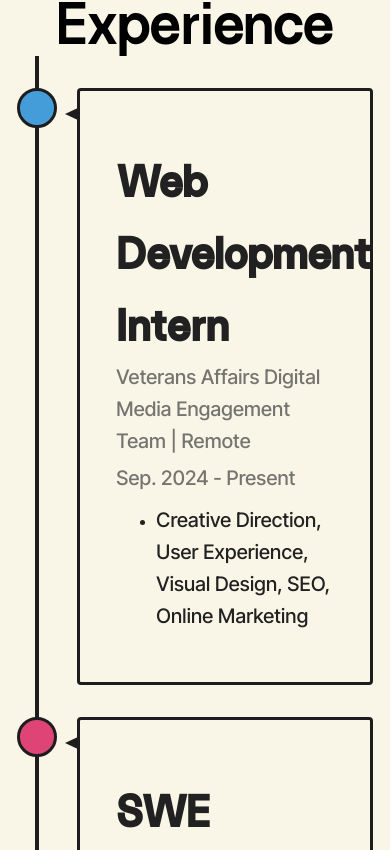
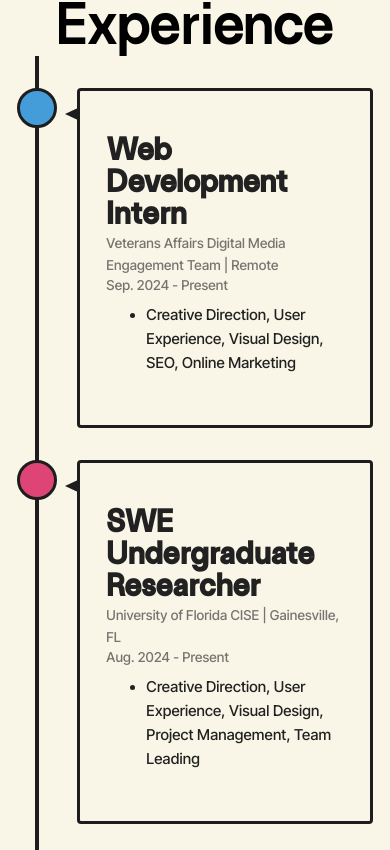
Before and after one commit to rachel-pu/rachel-pu-portfolio, a React (Create React App) app: page / in a window 390 px wide. Shown: the part 1794-2644 px from the top of the page. Built offline with nearby package versions, Linux system fonts and the light colour scheme.

Commit message:
adjusting responsiveness of experience page

```diff
--- a/src/css/Experience.css
+++ b/src/css/Experience.css
@@ -6,7 +6,8 @@
     font-size: 2.8rem !important;
     font-family: Liga-Sans-Bold !important;
     font-weight: bold !important;
-    margin-bottom: -18px !important;
+    margin-bottom: -8px !important;
+    line-height: 1 !important;
 }
 
 .duration-text{
@@ -31,8 +32,8 @@
 
 .bullet-point {
     color: #212121;
-    /*font-size: 2rem;*/
 }
+
 
 /* timeline */
 .timeline-elements{
@@ -55,3 +56,79 @@
     box-shadow: none !important;
     border: 3px solid #1e1d1d;
 }
+
+/* when screen size changes, these are the changes*/
+@media (max-width: 1400px) {
+    .title-text{
+        font-size: 2.6rem !important;
+    }
+    .duration-text{
+        font-size: 18px !important;
+    }
+    .company-location-text{
+        font-size: 1.2rem !important;
+    }
+    .description-text{
+        font-size: 18px !important;
+    }
+}
+
+@media (max-width: 1200px) {
+    .title-text{
+        font-size: 2.4rem !important;
+    }
+    .duration-text{
+        font-size: 16px !important;
+    }
+    .company-location-text{
+        font-size: 1.1rem !important;
+    }
+
+}
+
+@media (max-width: 992px) {
+    .title-text{
+        font-size: 2.2rem !important;
+    }
+    .duration-text{
+        font-size: 1rem !important;
+    }
+    .company-location-text{
+        font-size: 1rem !important;
+    }
+
+}
+
+@media (max-width: 768px) {
+    .title-text{
+        font-size: 2rem !important;
+    }
+    .duration-text{
+        font-size: 0.9rem !important;
+    }
+    .company-location-text{
+        font-size: 0.9rem !important;
+    }
+    .description-text{
+        font-size: 16.5px !important;
+    }
+}
+
+@media (max-width: 576px) {
+    .timeline-elements{
+        padding: 0 10px 0 10px;
+        /*background-color: red;*/
+    }
+    .title-text{
+        font-size: 2rem !important;
+    }
+    .duration-text{
+        font-size: 0.85rem !important;
+    }
+    .company-location-text{
+        font-size: 0.85rem !important;
+    }
+    .description-text{
+        font-size: 15px !important;
+    }
+}
--- a/src/pages/Contact.js
+++ b/src/pages/Contact.js
@@ -2,7 +2,9 @@ import React from 'react';
 
 function Contact(){
     return (
-        <div className="contact-page" id="contact"></div>
+        <div className="contact-page" id="contact">
+
+        </div>
     );
 
 }
```
